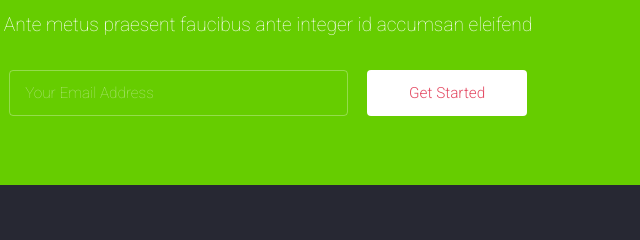
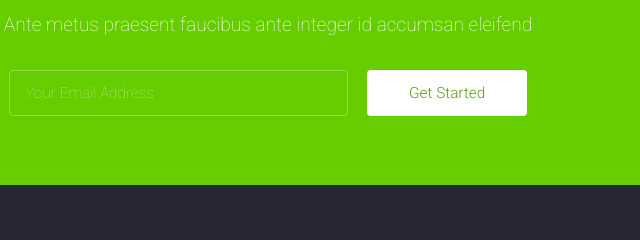
Before and after one commit to carlosbollero/GrowBox, a plain HTML site: page index.html in a window 1280 px wide. Shown: the part 3201-3441 px from the top of the page, 372-1012 px from the left. Drawn offline with Linux system fonts and the light colour scheme.

Commit message:
Cambio de color boton get started

```diff
--- a/css/style.css
+++ b/css/style.css
@@ -1276,6 +1276,8 @@
 
 		.wrapper.style2 {
             background: #66CD00;
+            /*background: #52A600;*/
+            /*background: #51B43E;*/
 			/*background: #e44c65;*/
 		}
 
@@ -1311,7 +1313,8 @@
 			.wrapper.style2 input[type="button"].special,
 			.wrapper.style2 .button.special {
 				background-color: #ffffff;
-				color: #e44c65 !important;
+                color: #52A600 !important;
+				/*color: #e44c65 !important;*/
 			}
 
 				.wrapper.style2 input[type="submit"].special:hover, .wrapper.style2 input[type="submit"].special:active,
```
